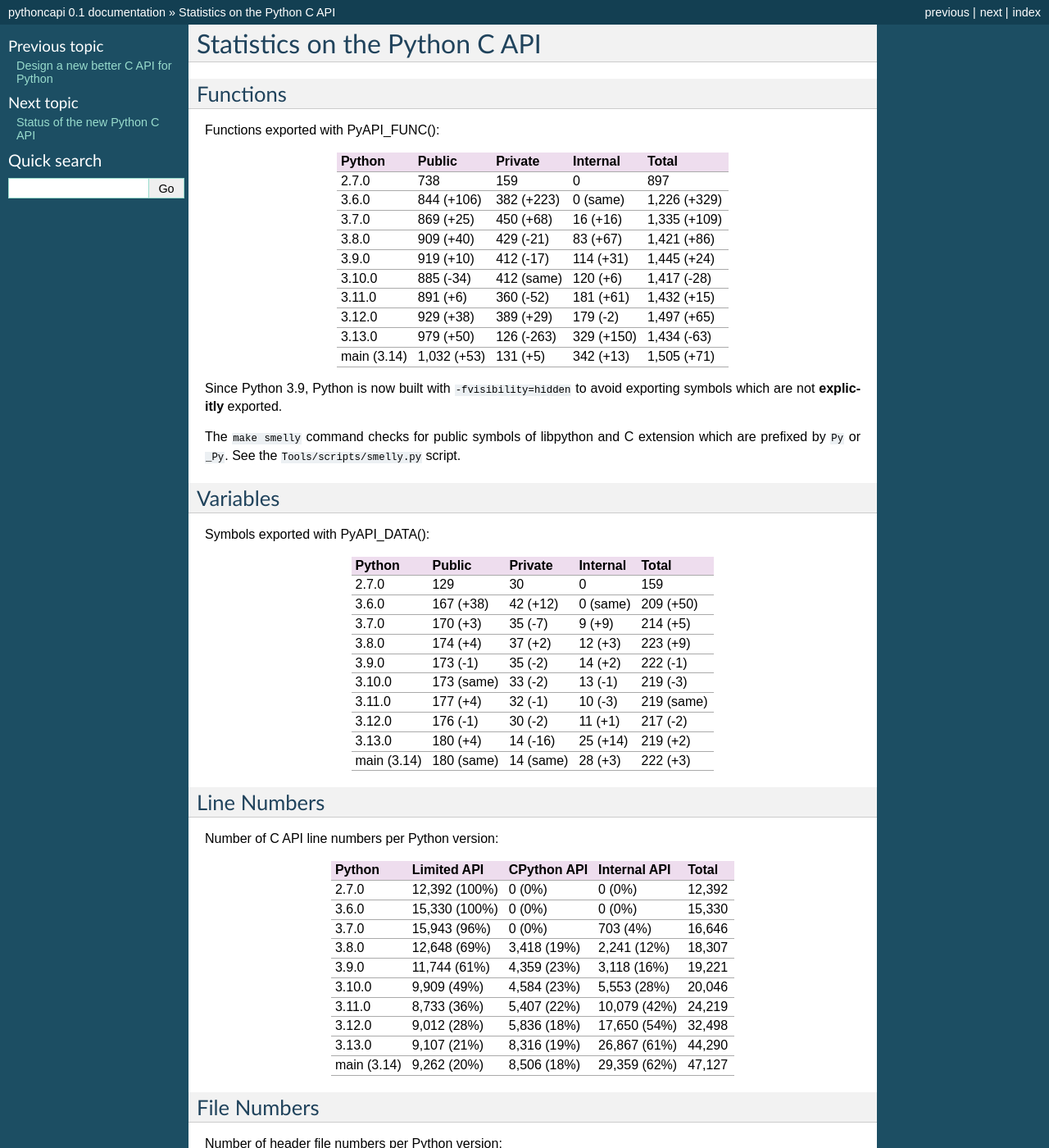
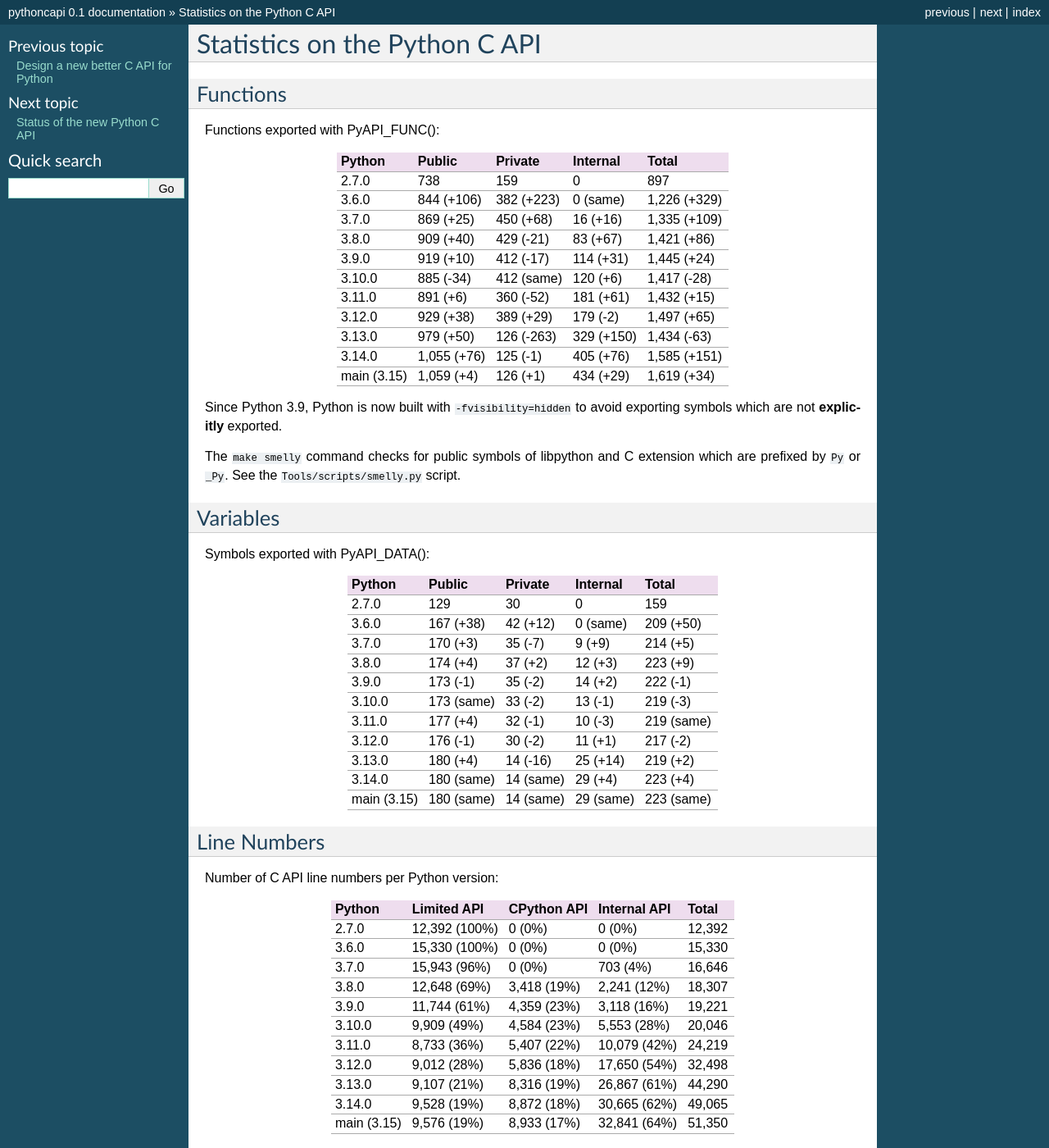
Before and after one commit to pythoncapi/pythoncapi, a Sphinx documentation site: the page built from doc/stats.rst, in a window 1280 px wide and 1400 px high. Shown: the whole window at 82% size. Built offline with Sphinx 7.4.7, drawn with Linux system fonts in a browser that asks for light colours; some of the changed text lies outside the part shown.

Commit message:
stats: add Python 3.14

```diff
--- a/doc/stats.py
+++ b/doc/stats.py
@@ -20,7 +20,8 @@ BRANCHES = [
     ('v3.11.0', '3.11.0'),
     ('v3.12.0', '3.12.0'),
     ('v3.13.0', '3.13.0'),
-    ('main', 'main (3.14)'),
+    ('v3.14.0', '3.14.0'),
+    ('main', 'main (3.15)'),
 ]
 RST_FILENAME = os.path.normpath(os.path.join(os.path.dirname(__file__), 'stats.rst'))
 COLUMNS = ['Python', 'Limited API', 'CPython API', 'Internal API', 'Total']
--- a/doc/stats.rst
+++ b/doc/stats.rst
@@ -19,7 +19,8 @@ Python       Public       Private     Internal    Total
 3.11.0       891 (+6)     360 (-52)   181 (+61)   1,432 (+15)
 3.12.0       929 (+38)    389 (+29)   179 (-2)    1,497 (+65)
 3.13.0       979 (+50)    126 (-263)  329 (+150)  1,434 (-63)
-main (3.14)  1,032 (+53)  131 (+5)    342 (+13)   1,505 (+71)
+3.14.0       1,055 (+76)  125 (-1)    405 (+76)   1,585 (+151)
+main (3.15)  1,059 (+4)   126 (+1)    434 (+29)   1,619 (+34)
 ===========  ===========  ==========  ==========  ============
 
 Since Python 3.9, Python is now built with ``-fvisibility=hidden`` to avoid
@@ -34,20 +35,21 @@ Variables
 
 Symbols exported with PyAPI_DATA():
 
-===========  ==========  =========  ========  ==========
-Python       Public      Private    Internal  Total
-===========  ==========  =========  ========  ==========
-2.7.0        129         30         0         159
-3.6.0        167 (+38)   42 (+12)   0 (same)  209 (+50)
-3.7.0        170 (+3)    35 (-7)    9 (+9)    214 (+5)
-3.8.0        174 (+4)    37 (+2)    12 (+3)   223 (+9)
-3.9.0        173 (-1)    35 (-2)    14 (+2)   222 (-1)
-3.10.0       173 (same)  33 (-2)    13 (-1)   219 (-3)
-3.11.0       177 (+4)    32 (-1)    10 (-3)   219 (same)
-3.12.0       176 (-1)    30 (-2)    11 (+1)   217 (-2)
-3.13.0       180 (+4)    14 (-16)   25 (+14)  219 (+2)
-main (3.14)  180 (same)  14 (same)  28 (+3)   222 (+3)
-===========  ==========  =========  ========  ==========
+===========  ==========  =========  =========  ==========
+Python       Public      Private    Internal   Total
+===========  ==========  =========  =========  ==========
+2.7.0        129         30         0          159
+3.6.0        167 (+38)   42 (+12)   0 (same)   209 (+50)
+3.7.0        170 (+3)    35 (-7)    9 (+9)     214 (+5)
+3.8.0        174 (+4)    37 (+2)    12 (+3)    223 (+9)
+3.9.0        173 (-1)    35 (-2)    14 (+2)    222 (-1)
+3.10.0       173 (same)  33 (-2)    13 (-1)    219 (-3)
+3.11.0       177 (+4)    32 (-1)    10 (-3)    219 (same)
+3.12.0       176 (-1)    30 (-2)    11 (+1)    217 (-2)
+3.13.0       180 (+4)    14 (-16)   25 (+14)   219 (+2)
+3.14.0       180 (same)  14 (same)  29 (+4)    223 (+4)
+main (3.15)  180 (same)  14 (same)  29 (same)  223 (same)
+===========  ==========  =========  =========  ==========
 
 Line Numbers
 ============
@@ -66,7 +68,8 @@ Python       Limited API    CPython API  Internal API  Total
 3.11.0       8,733 (36%)    5,407 (22%)  10,079 (42%)  24,219
 3.12.0       9,012 (28%)    5,836 (18%)  17,650 (54%)  32,498
 3.13.0       9,107 (21%)    8,316 (19%)  26,867 (61%)  44,290
-main (3.14)  9,262 (20%)    8,506 (18%)  29,359 (62%)  47,127
+3.14.0       9,528 (19%)    8,872 (18%)  30,665 (62%)  49,065
+main (3.15)  9,576 (19%)    8,933 (17%)  32,841 (64%)  51,350
 ===========  =============  ===========  ============  ======
 
 File Numbers
@@ -86,7 +89,8 @@ Python       Limited API  CPython API  Internal API  Total
 3.11.0       71 (-9)      47 (+15)     69 (+20)      187 (+26)
 3.12.0       71 (same)    49 (+2)      91 (+22)      211 (+24)
 3.13.0       74 (+3)      57 (+8)      123 (+32)     254 (+43)
-main (3.14)  76 (+2)      57 (same)    130 (+7)      263 (+9)
+3.14.0       76 (+2)      57 (same)    140 (+17)     273 (+19)
+main (3.15)  76 (same)    57 (same)    141 (+1)      274 (+1)
 ===========  ===========  ===========  ============  =========
 
 Public functions defined as macros and static inline functions
@@ -106,7 +110,8 @@ Python       Macro       Static inline  Total
 3.11.0       269 (-38)   42 (+42)       311 (+4)
 3.12.0       251 (-18)   64 (+22)       315 (+4)
 3.13.0       249 (-2)    63 (-1)        312 (-3)
-main (3.14)  251 (+2)    61 (-2)        312 (same)
+3.14.0       255 (+6)    60 (-3)        315 (+3)
+main (3.15)  254 (-1)    60 (same)      314 (-1)
 ===========  ==========  =============  ==========
 
 Only count public macros and public static inline functions (names starting with "Py" or "PY").
@@ -128,7 +133,8 @@ Python       Macro     Static inline  Total
 3.11.0       53 (+9)   4 (-14)        57 (-5)
 3.12.0       62 (+9)   7 (+3)         69 (+12)
 3.13.0       55 (-7)   10 (+3)        65 (-4)
-main (3.14)  58 (+3)   10 (same)      68 (+3)
+3.14.0       64 (+9)   12 (+2)        76 (+11)
+main (3.15)  66 (+2)   12 (same)      78 (+2)
 ===========  ========  =============  ========
 
 Only count private macros and public static inline functions (ignore names starting with "Py" or "PY").
@@ -150,7 +156,8 @@ Python       Limited API  CPython API  Internal API  Total
 3.11.0       19 (-22)     75 (+22)     112 (+21)     206 (+21)
 3.12.0       18 (-1)      85 (+10)     170 (+58)     273 (+67)
 3.13.0       16 (-2)      86 (+1)      231 (+61)     333 (+60)
-main (3.14)  16 (same)    84 (-2)      232 (+1)      332 (-1)
+3.14.0       16 (same)    83 (-3)      241 (+10)     340 (+7)
+main (3.15)  17 (+1)      84 (+1)      243 (+2)      344 (+4)
 ===========  ===========  ===========  ============  =========
 
 Count also private structures like "_PyCFrame" and structures with names not starting with Py like "_frozen".
```
